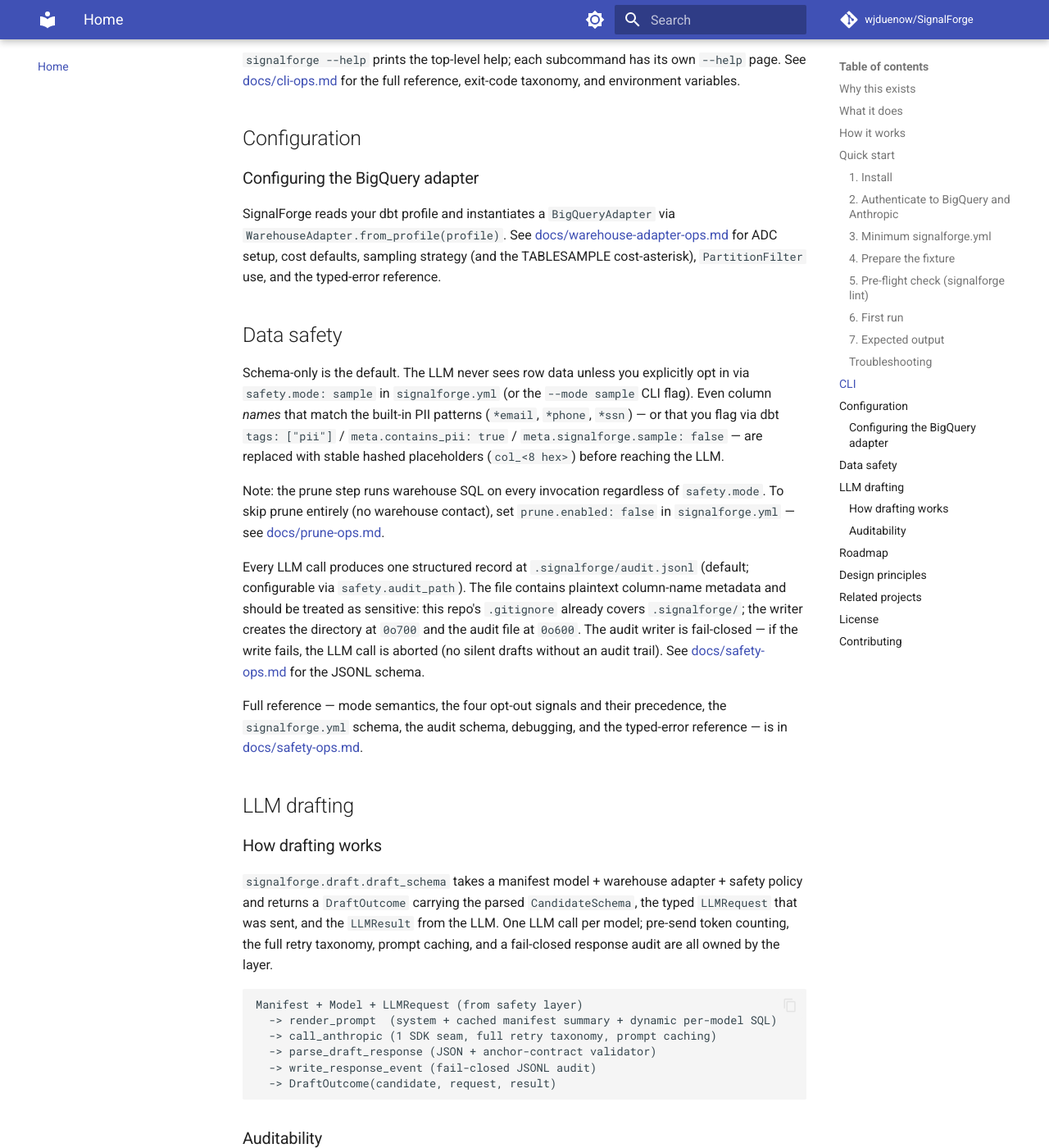
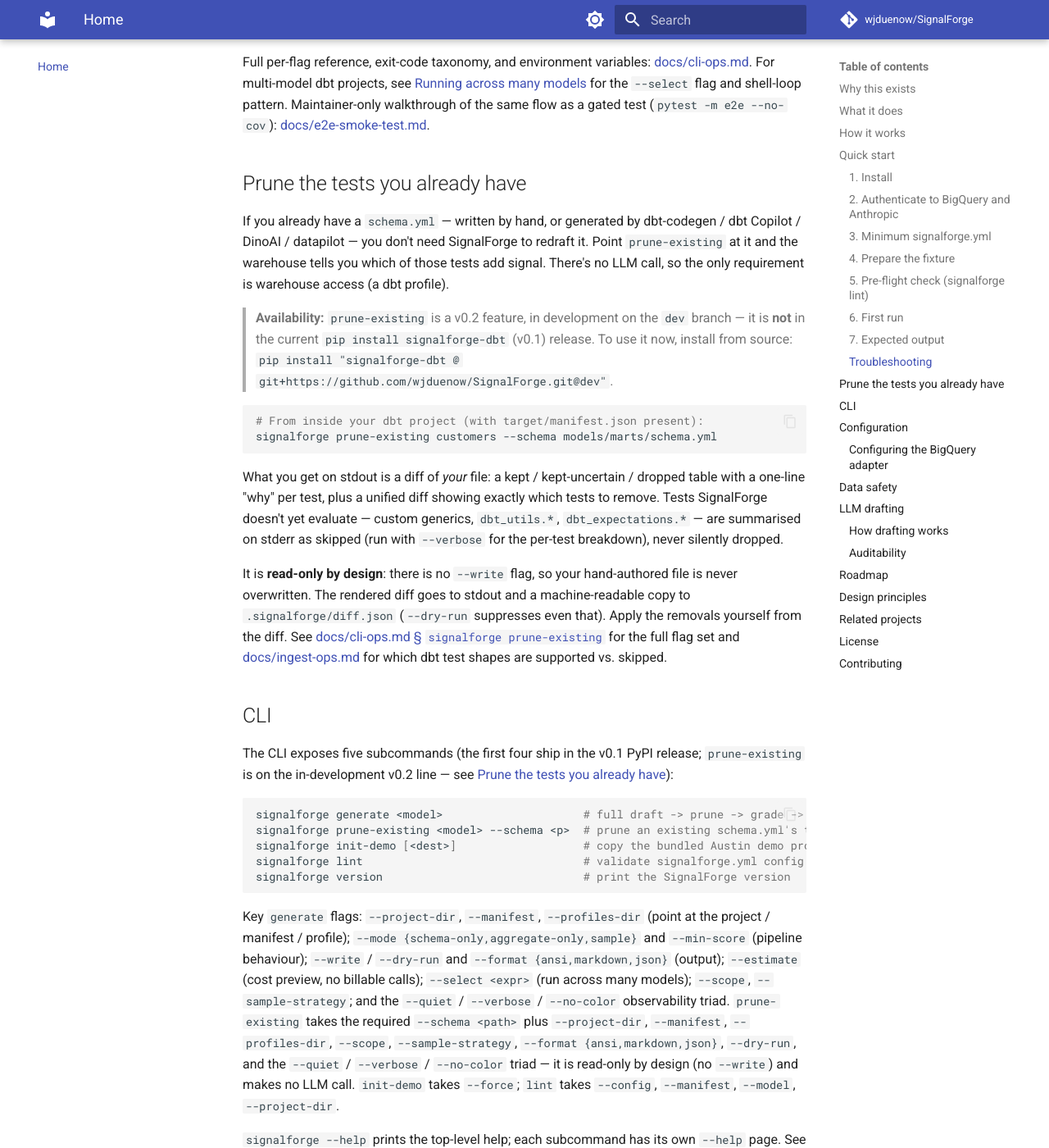
Before and after one commit to wjduenow/SignalForge, an MkDocs documentation site: the page built from docs/index.md, in a window 1280 px wide and 1400 px high, scrolled down 5726 px. Shown: the whole window at 82% size. Built offline with MkDocs 1.6.1 and Material for MkDocs 9.7.7, drawn with Linux system fonts in a browser that asks for light colours; comment, search, counter and statistics services are not loaded; some of the changed text lies outside the part shown.

Commit message:
docs: surface ingest + prune-existing (#104/#105) in user docs
The external-test ingest layer (#104) and the prune-existing CLI (#105)
only appeared in their own ops pages; the README — the published home
page and product pitch — never mentioned them, and ingest-ops.md still
said the CLI didn't exist.

README:
- "Why this exists" / "What it does": SignalForge now prunes ANY
  generator's tests, not just its own drafts.
- "How it works": add the second (no-LLM) entry path diagram.
- New "Prune the tests you already have" cookbook with a runnable
  example + an availability callout (prune-existing is the v0.2 dev
  line, not yet on the v0.1 PyPI release; install-from-source command).
- CLI list: four -> five subcommands; prune-existing flags; v0.2 marker.
- Roadmap: note prune-existing on the v0.2 row.

Docs:
- ingest-ops.md: fix stale "no prune-existing CLI yet" wording (it
  shipped in #105); cross-link the CLI reference.
- cli-ops.md: cross-link the supported/skipped test taxonomy in
  ingest-ops.md.

Verified: mkdocs build clean; all in-page anchors resolve.

Co-Authored-By: Claude Opus 4.7 (1M context) <noreply@anthropic.com>

````diff
--- a/README.md
+++ b/README.md
@@ -12,6 +12,8 @@ Authoring `schema.yml`, tests, and documentation is the most-cited drudgery in t
 
 SignalForge generates the same artifacts, then asks a different question: **does this test produce signal?** Every candidate test is run against your real warehouse data. Tests that always pass are dropped. Docs are graded against a project-specific rubric. Only signal-bearing artifacts are written to disk.
 
+And you don't have to start from SignalForge's own drafts. Point it at a `schema.yml` that dbt Copilot, dbt-codegen, DinoAI, datapilot — or your own hands — already produced, and it prunes *that*: `signalforge prune-existing <model> --schema <path>` runs the same warehouse-backed prune over your existing tests, no LLM call required.
+
 ## What it does
 
 - **Drafts `schema.yml`** from your model SQL using an LLM with project-aware context (manifest, sibling models, your team's terminology).
@@ -19,6 +21,7 @@ SignalForge generates the same artifacts, then asks a different question: **does
 - **Prunes the noise.** Each candidate test runs against warehouse samples; tests that pass on every row of historical data add no signal and are dropped before they reach your repo.
 - **Generates documentation** — column-level descriptions and model-level overviews — graded by an LLM-as-judge against a configurable rubric.
 - **Reports what was kept and what was dropped**, with a one-line "why" per artifact. No black-box generation.
+- **Prunes tests you already have** *(v0.2)*. Point it at an existing `schema.yml` — from dbt-codegen, dbt Copilot, DinoAI, datapilot, or hand-written — and the warehouse tells you which of *those* tests add no signal. Same prune step, no LLM call (`signalforge prune-existing`).
 
 ## How it works
 
@@ -36,6 +39,18 @@ SignalForge generates the same artifacts, then asks a different question: **does
 ```
 
 The grading layer reuses [clauditor](https://github.com/wjduenow/clauditor)'s LLM-as-judge methodology, applied to a new artifact class.
+
+There's a second entry point that skips the LLM entirely. If you already have a `schema.yml` (from another generator or written by hand), `signalforge prune-existing` reads its tests and runs them straight through the prune step:
+
+```
+┌──────────────┐    ┌──────────────┐    ┌──────────────┐
+│ existing     │ -> │ Run tests    │ -> │ diff: which  │
+│ schema.yml   │    │ against the  │    │ tests add    │
+│ + manifest   │    │ warehouse    │    │ signal       │
+└──────────────┘    └──────────────┘    └──────────────┘
+```
+
+No draft, no grade, no LLM call — just "which of these tests earn their place?" Tests SignalForge can't evaluate (custom / dbt-expectations / namespaced generics) are reported as skipped, never silently dropped.
 
 > **Status (v0.1):** Live on PyPI — `pip install signalforge-dbt`. See [Quick start](#quick-start).
 
@@ -223,15 +238,52 @@ models](docs/cli-ops.md#running-across-many-models) for the
 of the same flow as a gated test (`pytest -m e2e --no-cov`):
 [docs/e2e-smoke-test.md](docs/e2e-smoke-test.md).
 
+## Prune the tests you already have
+
+If you already have a `schema.yml` — written by hand, or generated by
+dbt-codegen / dbt Copilot / DinoAI / datapilot — you don't need
+SignalForge to redraft it. Point `prune-existing` at it and the
+warehouse tells you which of those tests add signal. There's no LLM
+call, so the only requirement is warehouse access (a dbt profile).
+
+> **Availability:** `prune-existing` is a v0.2 feature, in development on
+> the `dev` branch — it is **not** in the current `pip install
+> signalforge-dbt` (v0.1) release. To use it now, install from source:
+> `pip install "signalforge-dbt @ git+https://github.com/wjduenow/SignalForge.git@dev"`.
+
+```bash
+# From inside your dbt project (with target/manifest.json present):
+signalforge prune-existing customers --schema models/marts/schema.yml
+```
+
+What you get on stdout is a diff of *your* file: a kept / kept-uncertain
+/ dropped table with a one-line "why" per test, plus a unified diff
+showing exactly which tests to remove. Tests SignalForge doesn't yet
+evaluate — custom generics, `dbt_utils.*`, `dbt_expectations.*` — are
+summarised on stderr as skipped (run with `--verbose` for the per-test
+breakdown), never silently dropped.
+
+It is **read-only by design**: there is no `--write` flag, so your
+hand-authored file is never overwritten. The rendered diff goes to
+stdout and a machine-readable copy to `.signalforge/diff.json`
+(`--dry-run` suppresses even that). Apply the removals yourself from the
+diff. See [docs/cli-ops.md § `signalforge
+prune-existing`](docs/cli-ops.md#signalforge-prune-existing-model-schema-path)
+for the full flag set and [docs/ingest-ops.md](docs/ingest-ops.md) for
+which dbt test shapes are supported vs. skipped.
+
 ## CLI
 
-Four subcommands ship in v0.1:
+The CLI exposes five subcommands (the first four ship in the v0.1 PyPI
+release; `prune-existing` is on the in-development v0.2 line — see
+[Prune the tests you already have](#prune-the-tests-you-already-have)):
 
 ```bash
-signalforge generate <model>   # full draft -> prune -> grade -> diff pipeline for one model
-signalforge init-demo [<dest>] # copy the bundled Austin demo project into <dest>
-signalforge lint               # validate signalforge.yml config blocks (no LLM/warehouse calls)
-signalforge version            # print the SignalForge version
+signalforge generate <model>                     # full draft -> prune -> grade -> diff pipeline for one model
+signalforge prune-existing <model> --schema <p>  # prune an existing schema.yml's tests (ingest -> prune -> diff, no LLM) [v0.2]
+signalforge init-demo [<dest>]                   # copy the bundled Austin demo project into <dest>
+signalforge lint                                 # validate signalforge.yml config blocks (no LLM/warehouse calls)
+signalforge version                              # print the SignalForge version
 ```
 
 Key `generate` flags: `--project-dir`, `--manifest`, `--profiles-dir`
@@ -241,8 +293,13 @@ behaviour); `--write` / `--dry-run` and `--format {ansi,markdown,json}`
 (output); `--estimate` (cost preview, no billable calls); `--select
 <expr>` (run across many models); `--scope`, `--sample-strategy`; and
 the `--quiet` / `--verbose` / `--no-color` observability triad.
-`init-demo` takes `--force`; `lint` takes `--config`, `--manifest`,
-`--model`, `--project-dir`.
+`prune-existing` takes the required `--schema <path>` plus
+`--project-dir`, `--manifest`, `--profiles-dir`, `--scope`,
+`--sample-strategy`, `--format {ansi,markdown,json}`, `--dry-run`, and
+the `--quiet` / `--verbose` / `--no-color` triad — it is read-only by
+design (no `--write`) and makes no LLM call. `init-demo` takes
+`--force`; `lint` takes `--config`, `--manifest`, `--model`,
+`--project-dir`.
 
 `signalforge --help` prints the top-level help; each subcommand has its
 own `--help` page. See [docs/cli-ops.md](docs/cli-ops.md) for the full
@@ -331,7 +388,7 @@ reference.
 | Version | Scope                                                                              |
 | ------- | ---------------------------------------------------------------------------------- |
 | v0.1    | Single-model draft + warehouse prune; first warehouse adapter (BigQuery); CLI only |
-| v0.2    | Additional warehouse adapters (Snowflake, Postgres); project-wide drift detection  |
+| v0.2    | Prune externally-authored tests (`prune-existing`); additional warehouse adapters (Snowflake, Postgres); project-wide drift detection |
 | v0.3    | GitHub Action with PR comment integration                                          |
 | v0.4    | Rubric customization; organization-wide style profiles                             |
 | v1.0    | dbt Fusion engine compatibility; dbt MCP server consumption                        |
````
Also changed, not shown: docs/cli-ops.md (+3 -0 lines), docs/ingest-ops.md (+11 -8 lines).
